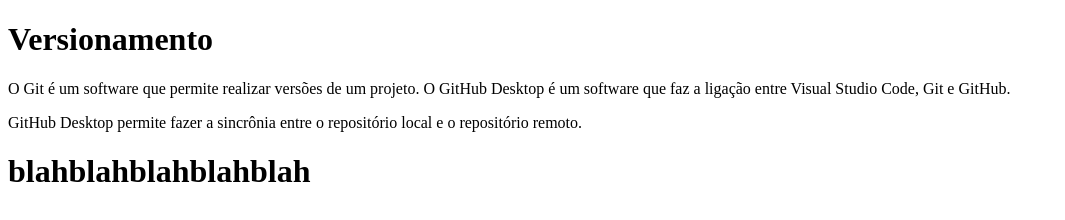
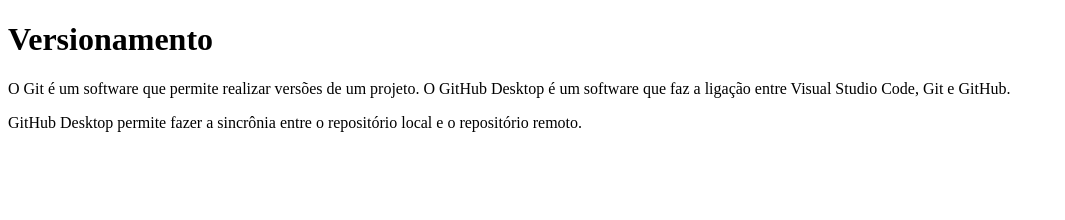
Before and after one commit to BrunoFontouraIF/3IM, a plain HTML site: page index.html in a window 1280 px wide. Shown: the whole page, without its empty margins (0-1065 px from the left). Drawn offline with Linux system fonts and the light colour scheme.

Commit message:
Update index.html

```diff
--- a/index.html
+++ b/index.html
@@ -12,6 +12,5 @@
 
     <p>GitHub Desktop permite fazer a sincrônia entre o repositório local e o repositório remoto.</p>
 
-    <h1>blahblahblahblahblah</h1>
 </body>
 </html>
```
